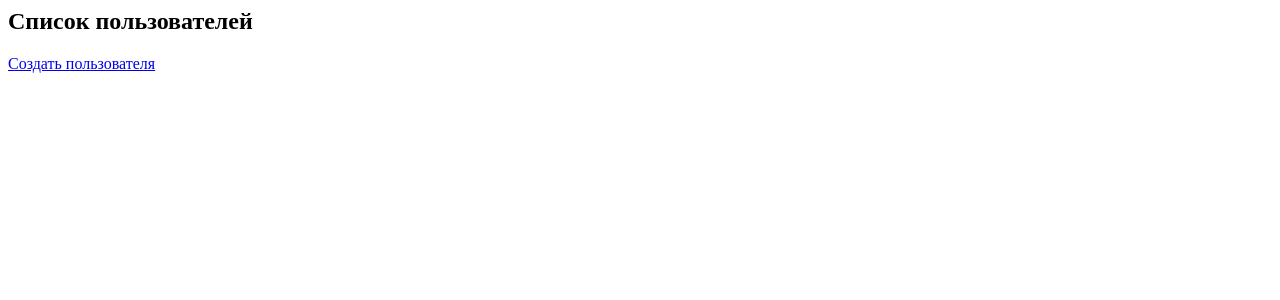
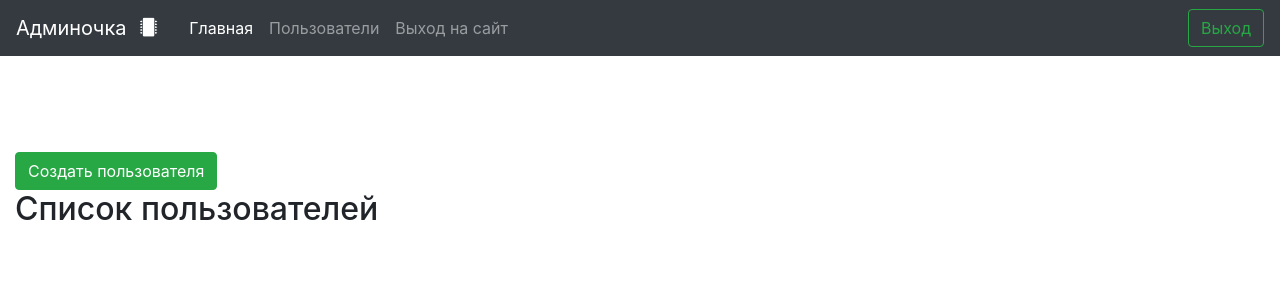
Before and after one commit to SklyarLand/symfony-docker, a Symfony app: template templates/admin/user/index.html.twig in a window 1280 px wide. Shown: the top 300 px of the page. Run offline with Twig, Linux system fonts and the light colour scheme; the template is opened without the code that fills it, so the values that code supplies are empty; some libraries are stand-ins or nearby versions.

Commit message:
Добавил админку

```diff
--- a/src/Controller/Admin/AdminBaseController.php
+++ b/src/Controller/Admin/AdminBaseController.php
@@ -7,7 +7,7 @@ class AdminBaseController extends \Symfony\Bundle\FrameworkBundle\Controller\Abs
     public static function renderDefault()
     {
         return [
-            'title' => 'Изучение Symfony 5 - Панель'
+            'title' => 'Панель'
         ];
     }
 }
--- a/src/Security/UserAuthenticator.php
+++ b/src/Security/UserAuthenticator.php
@@ -49,10 +49,7 @@ class UserAuthenticator extends AbstractLoginFormAuthenticator
         if ($targetPath = $this->getTargetPath($request->getSession(), $firewallName)) {
             return new RedirectResponse($targetPath);
         }
-
-        // For example:
-        //return new RedirectResponse($this->urlGenerator->generate('some_route'));
-        throw new \Exception('TODO: provide a valid redirect inside '.__FILE__);
+        return new RedirectResponse($this->urlGenerator->generate('admin_home'));
     }
 
     protected function getLoginUrl(Request $request): string
--- a/templates/admin/adminbase.html.twig
+++ b/templates/admin/adminbase.html.twig
@@ -1,18 +1,46 @@
 <html>
 <head>
     <meta charset="UTF-8">
-    <title>{% block title %}Home page{% endblock %}</title>
+    <title>{% block title %}Админочка{% endblock %}</title>
 
     {% block stylesheets %}
+        <link rel="stylesheet" href="{{ asset('assets/framework/fontawesome/css/font-awesome.min.css') }}">
+        <link rel="stylesheet" href="{{ asset('assets/framework/bootstrap/css/bootstrap.min.css') }}">
+        <link rel="stylesheet" href="{{ asset('assets/admin/css/style.css') }}">
     {% endblock %}
 
 </head>
 <body>
-
-{% block body %}
-{% endblock %}
+<nav class="container-fluid navbar navbar-expand-lg navbar-dark bg-dark">
+    <a class="navbar-brand border-end" href="{{ path('home') }}">
+        Админочка
+        <i class="fa fa-microchip mx-2" aria-hidden="true"></i>
+    </a>
+    <div class="collapse navbar-collapse justify-content-between" id="navbarText">
+        <ul class="navbar-nav mr-auto">
+            <li class="nav-item active">
+                <a class="nav-link" href="{{ path('admin_home') }}">Главная</a>
+            </li>
+            <li class="nav-item">
+                <a class="nav-link" href="{{ path('admin_user') }}">Пользователи</a>
+            </li>
+            <li class="nav-item">
+                <a class="nav-link" target="_blank" href="{{ path('home') }}">Выход на сайт</a>
+            </li>
+        </ul>
+        <form class="form-inline my-auto">
+            <a href="{{ path('app_logout') }}" class="btn btn-outline-success my-2 my-sm-0" type="submit">Выход</a>
+        </form>
+    </div>
+</nav>
+{% block body %}{% endblock %}
 
 {% block javascripts %}
+    <script src="https://code.jquery.com/jquery-3.4.1.min.js" crossorigin="anonymous"></script>
+    <script src="https://cdnjs.cloudflare.com/ajax/libs/popper.js/1.14.7/umd/popper.min.js"
+            integrity="sha384-UO2eT0CpHqdSJQ6hJty5KVphtPhzWj9WO1clHTMGa3JDZwrnQq4sF86dIHNDz0W1"
+            crossorigin="anonymous"></script>
+    <script src="{{ asset('assets/framework/bootstrap/js/bootstrap.min.js') }}"></script>
 {% endblock %}
 </body>
 </html>
--- a/templates/admin/user/index.html.twig
+++ b/templates/admin/user/index.html.twig
@@ -1,13 +1,32 @@
 {% extends 'admin/adminbase.html.twig' %}
 
 {% block body %}
-    <h1>{{ title }}</h1>
+    <div class="container-fluid">
+        <div class="row no-gutters">
+            <div class="col-12">
+                <h1 class="display-4 text-center mt-5">{{ title }}</h1>
+            </div>
+        </div>
+    </div>
+    <div class="container-fluid">
+        <div class="row no-gutters">
+            <div class="col-12 mt-5">
+                <a href="{{ path('admin_user_create') }}" class="btn btn-success">Создать пользователя</a>
+            </div>
+        </div>
+    </div>
+    <div class="container-fluid">
+        <div class="row no-gutters">
+            <div class="col-12">
+                <h2>Список пользователей</h2>
+                <ul>
+                    {% for user in users %}
+                        <li>{{ user.email }}, {{ user.roles | json_encode }}</li>
+                    {% endfor %}
+                </ul>
+            </div>
+        </div>
+    </div>
 
-    <h2>Список пользователей</h2>
-    <ul>
-        {% for user in users %}
-            <li>{{ user.email }}, {{ user.roles | json_encode }}</li>
-        {% endfor %}
-    </ul>
-    <a href="{{ path('admin_user_create') }}">Создать пользователя</a>
+
 {% endblock %}
```
Also changed, not shown: templates/admin/index.html.twig (+9 -3 lines), templates/admin/user/form.html.twig (+7 -1 lines), templates/main/base.html.twig (+29 -2 lines), templates/main/index.html.twig (+10 -1 lines), templates/security/login.html.twig (+14 -5 lines), public/assets/main/css/style.css.
